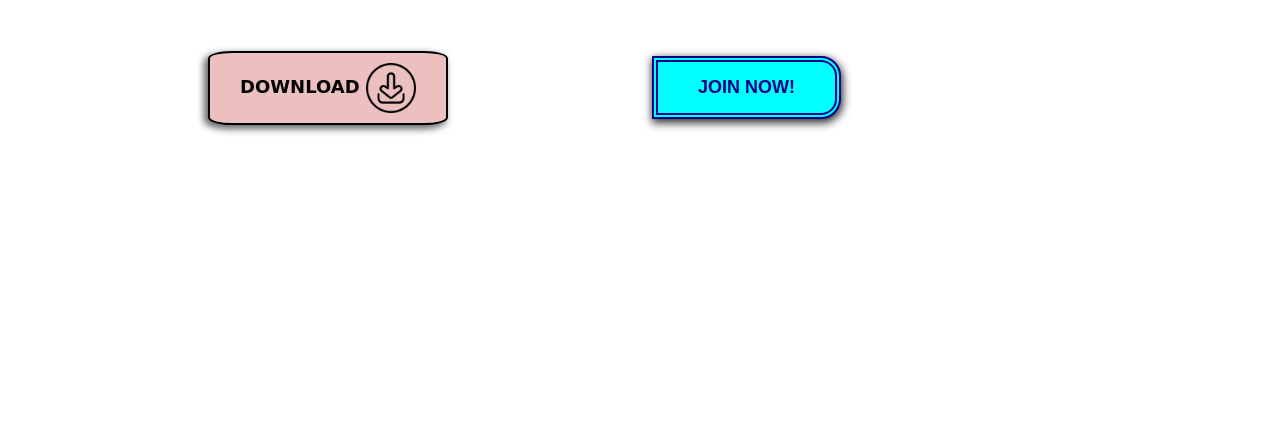
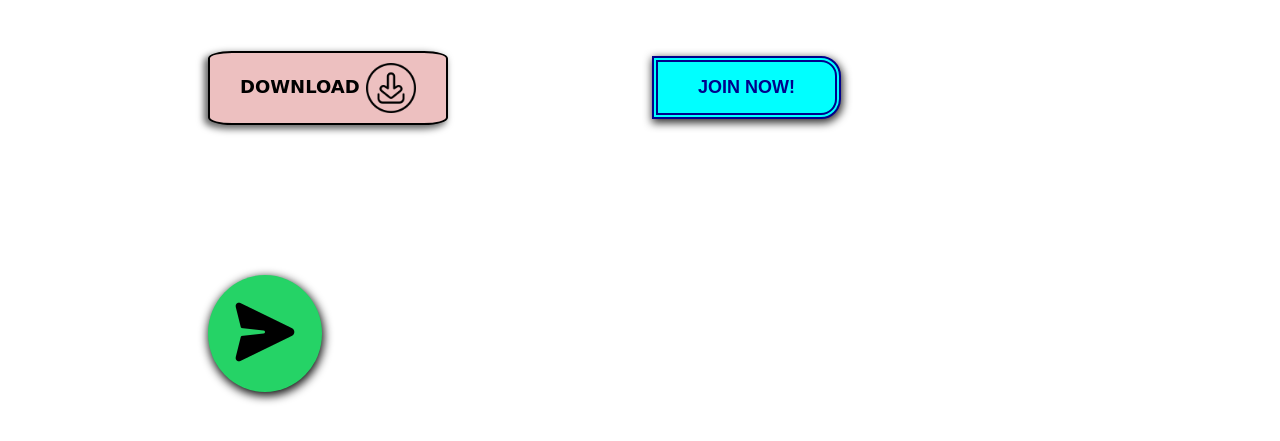
Before and after one commit to ravikanttarare95/icp-11-assignment-13, a plain HTML site: page index.html in a window 1280 px wide. Shown: the part 147-588 px from the top of the page. Drawn offline with Linux system fonts and the light colour scheme.

Commit message:
send button added

```diff
--- a/index.html
+++ b/index.html
@@ -31,25 +31,45 @@
             margin: 51px 0px 50px 202px;
             box-shadow: -4px 4px 5px 2px #666666;
         }
-        .button-join-now{
+
+        .button-join-now {
             background-color: aqua;
             color: darkblue;
-            margin-left:200px;
-            padding:15px 40px;
-            border:6px double darkblue;
+            margin-left: 200px;
+            padding: 15px 40px;
+            border: 6px double darkblue;
             font-size: large;
             font-weight: 900;
-            font-family:Arial, Helvetica, sans-serif;
+            font-family: Arial, Helvetica, sans-serif;
             border-radius: 0 20px 20px 0;
             box-shadow: 1px 3px 8px 1px #333333;
+            cursor: pointer;
         }
-        .button-join-now:hover{
+
+        .button-join-now:hover {
             transition: 1s;
             background-color: rgb(181, 243, 183);
-            border:6px dashed rgb(3, 84, 21);
-            color:rgb(3, 84, 21);
+            border: 6px dashed rgb(3, 84, 21);
+            color: rgb(3, 84, 21);
             box-shadow: 4px 4px 10px 5px #333333;
-            margin-left:203px;
+            margin-left: 203px;
+        }
+
+        .button-send {
+            background-color: #25d366;
+            margin: 100px 10px 20px 200px;
+            padding: 25px;
+            border: none;
+            border-radius: 50%;
+            cursor: pointer;
+            box-shadow: 1px 3px 10px 1px #111111;
+        }
+
+        .button-send:hover {
+            transition: 0.5s;
+            background-color: #5450;
+            margin: 103px 10px 20px 202px;
+            box-shadow: 3px 4px 8px 3px #111111;
         }
     </style>
 </head>
@@ -74,6 +94,9 @@
     </button>
     <button class="button-join-now">
         JOIN NOW!
+    </button><br />
+    <button class="button-send">
+        <img src="./icons/send.png" class="send-icon" />
     </button>
 </body>
 
```
Also changed, not shown: icons/send.png (added).
